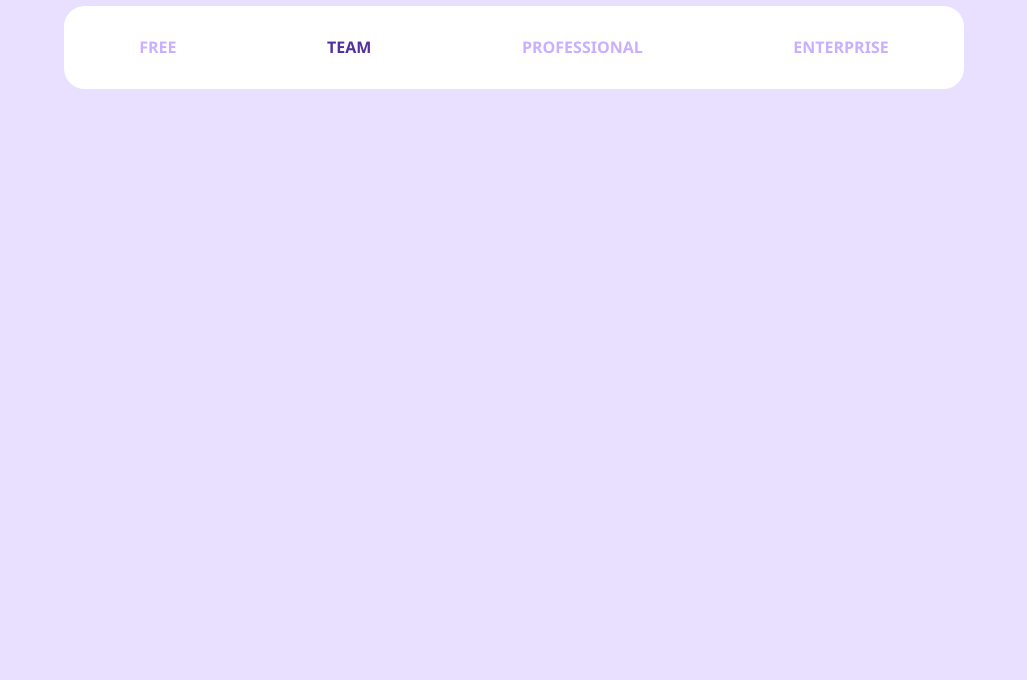
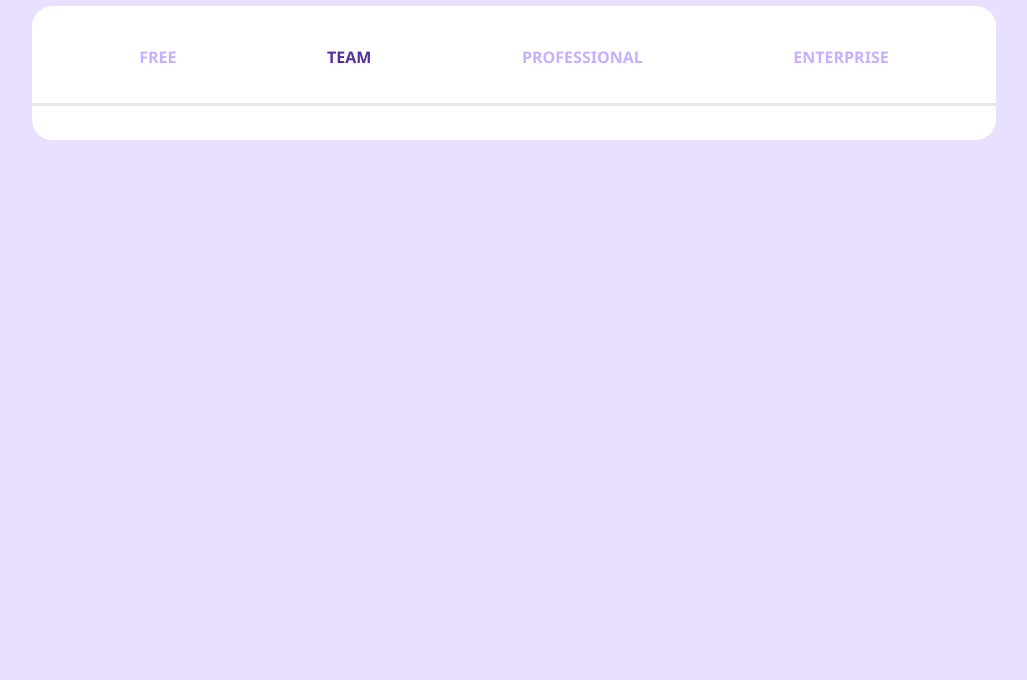
Before and after one commit to TaiwoOluwaseyi/Cost-Estimator, a plain HTML site: page index.html in a window 1280 px wide. Shown: the part 120-800 px from the top of the page, without its empty margins (126-1153 px from the left). Drawn offline with Linux system fonts and the light colour scheme.

Commit message:
another commit

```diff
--- a/index.html
+++ b/index.html
@@ -14,8 +14,8 @@
             <p class="active">Team</p>
             <p>Professional</p>
             <p>Enterprise</p>
-
         </div>
+        <div class="line"></div>
     </div>
 
 </body>
--- a/style.css
+++ b/style.css
@@ -22,6 +22,8 @@ h1 {
     justify-content: center;
     align-items: center;
     border-radius: 1.3rem;
+    padding: 0 2rem 2rem 2rem;
+    position: relative;
 }
 
 
@@ -34,10 +36,11 @@ h1 {
     text-transform: uppercase;
     font-weight: bold;
     color: rgb(200, 175, 255);
+    padding: 1rem;
 }
 
 .tabs p {
-    padding: 0.9rem;
+    padding: 0.5rem;
 }
 
 .tabs p:hover {
@@ -47,5 +50,12 @@ h1 {
 
 .tabs p.active {
     color: rgb(83, 49, 156);
+}
 
+.line {
+    height: 3px;
+    background-color: rgb(231, 231, 231);
+    width: 100%;
+    top: 6.1rem;
+    position: absolute;
 }
```
